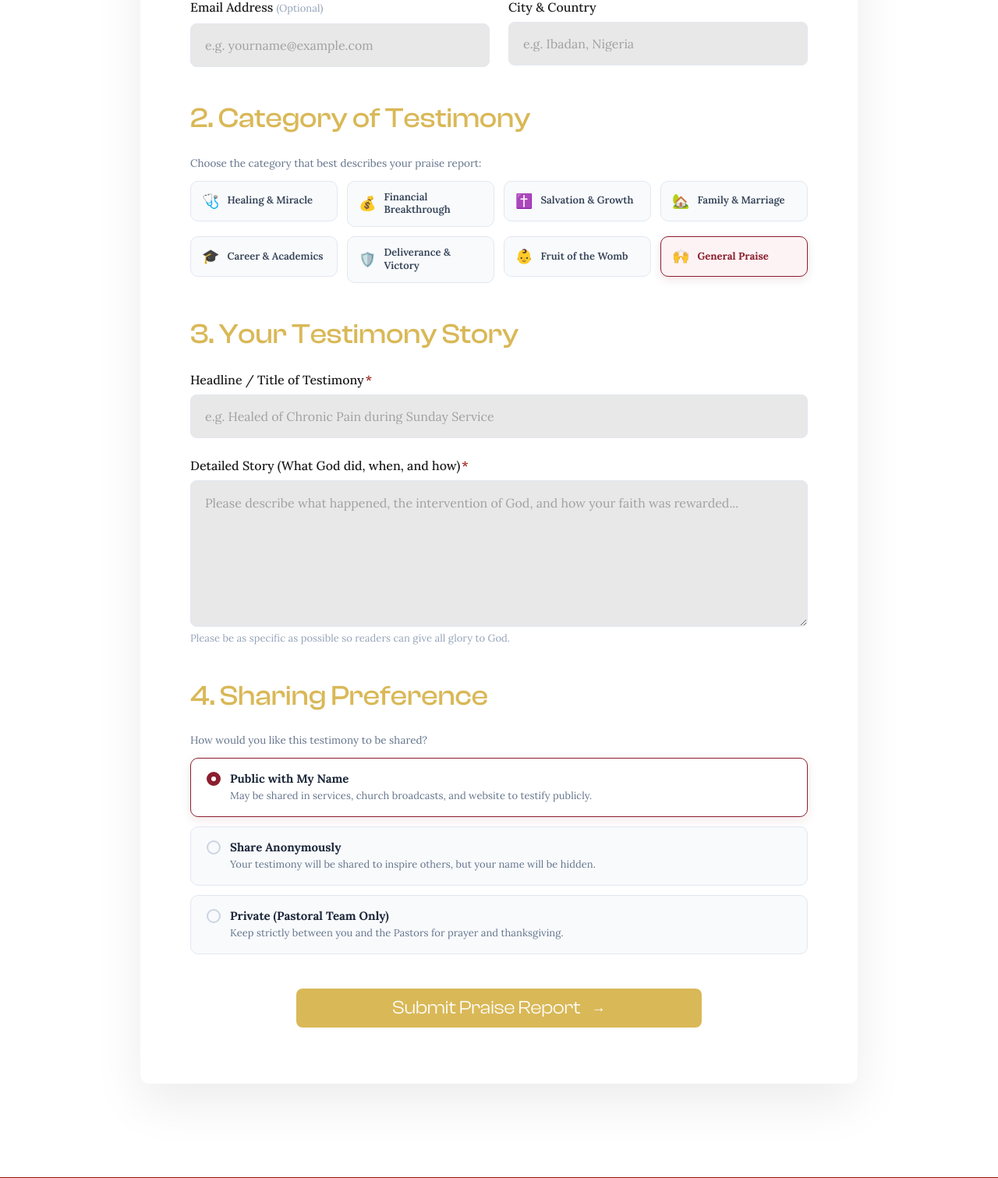
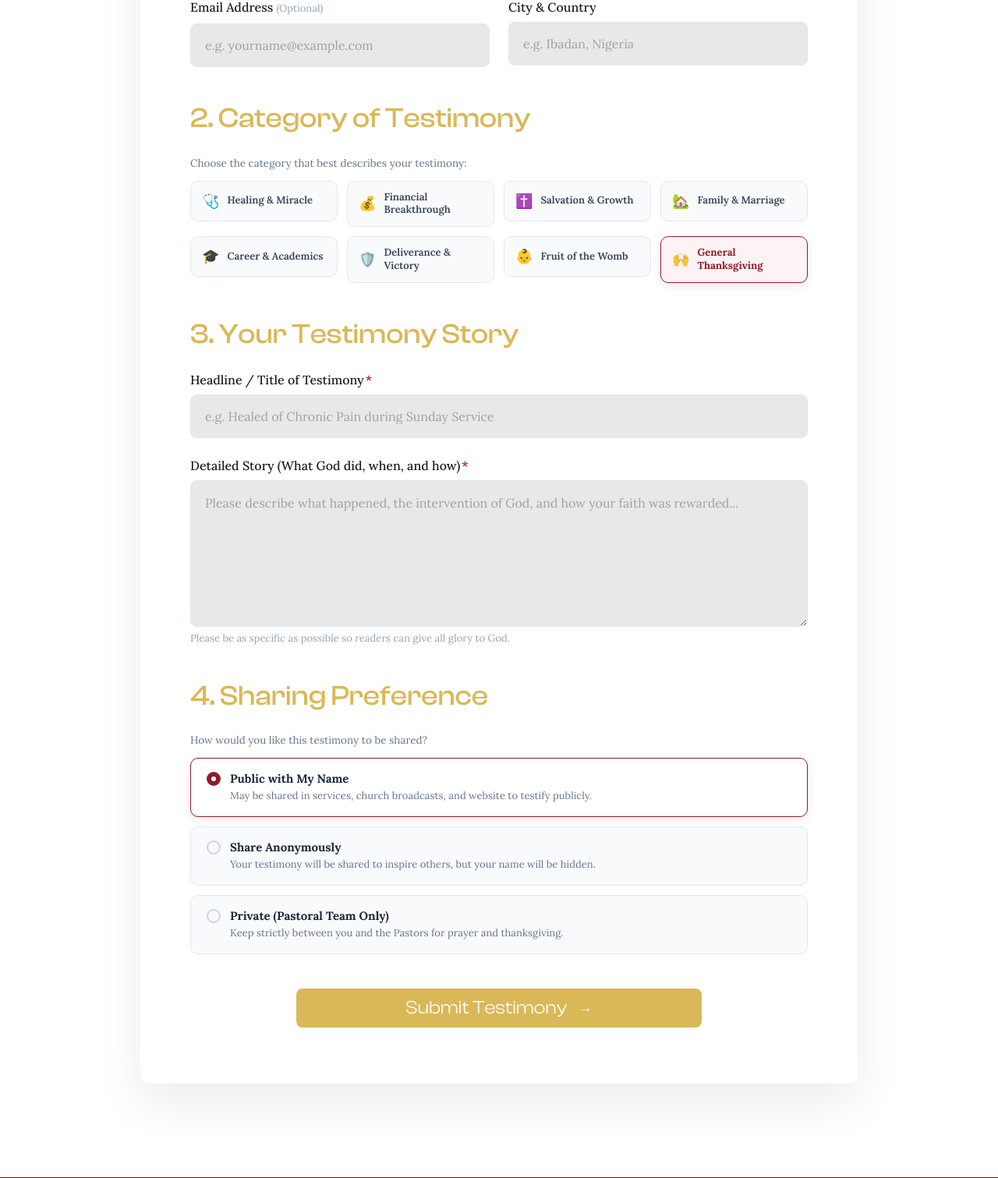
Before and after one commit to sitanet/TCGC_CHURCH_WEB, a Django app: page /testimony/ in a window 1280 px wide. Shown: the part 714-2225 px from the top of the page at 78% size. Run offline with Django 5.2, Linux system fonts and the light colour scheme; data that the repository does not hold is empty.

Commit message:
refactor: remove Praise Report terminology and standardize to Testimony

```diff
--- a/templates/testimony.html
+++ b/templates/testimony.html
@@ -1,7 +1,7 @@
 {% extends 'base.html' %}
 {% load static %}
 
-{% block title %}Praise Reports & Testimonies — The CityGate Church{% endblock %}
+{% block title %}Testimonies — The CityGate Church{% endblock %}
 
 {% block content %}
 <!-- TESTIMONY HERO SECTION (Animated Background) -->
@@ -36,7 +36,6 @@
     <!-- Hero Title & Subtitle -->
     <div class="tcgc-reg-hero-content" style="margin-top: 50px;">
         <h1 class="tcgc-reg-hero-title">
-            PRAISE REPORTS &amp;<br>
             TESTIMONIES
         </h1>
         <p class="tcgc-reg-hero-subtitle">
@@ -50,7 +49,7 @@
 <section class="tcgc-reg-card-section" style="margin-top: -190px; padding-bottom: 120px;">
     <div class="tcgc-testimony-card">
         <div class="text-center mb-4">
-            <span class="tcgc-testimony-pill"><i class="bi bi-chat-heart-fill me-1"></i> SHARE YOUR PRAISE REPORT</span>
+            <span class="tcgc-testimony-pill"><i class="bi bi-chat-heart-fill me-1"></i> SHARE YOUR TESTIMONY</span>
             <h2 class="tcgc-testimony-card-title mt-2 mb-2">What Has God Done For You?</h2>
             <p class="tcgc-testimony-card-desc">Every testimony is a weapon of victory. Your story will inspire faith in someone today.</p>
         </div>
@@ -106,7 +105,7 @@
             <!-- 2. Testimony Category -->
             <div class="tcgc-testimony-group">
                 <h3 class="tcgc-reg-section-title">2. Category of Testimony</h3>
-                <p class="tcgc-section-hint">Choose the category that best describes your praise report:</p>
+                <p class="tcgc-section-hint">Choose the category that best describes your testimony:</p>
                 <div class="tcgc-cat-grid">
                     <label class="tcgc-cat-card">
                         <input type="radio" name="category" value="healing" {% if form_data.category == 'healing' %}checked{% endif %}>
@@ -161,7 +160,7 @@
                         <input type="radio" name="category" value="general" {% if not form_data.category or form_data.category == 'general' %}checked{% endif %}>
                         <div class="tcgc-cat-content">
                             <span class="tcgc-cat-icon">🙌</span>
-                            <span class="tcgc-cat-name">General Praise</span>
+                            <span class="tcgc-cat-name">General Thanksgiving</span>
                         </div>
                     </label>
                 </div>
@@ -227,7 +226,7 @@
             <!-- Submit Button -->
             <div class="tcgc-reg-submit-row" style="display: flex; justify-content: center; margin-top: 40px;">
                 <button type="submit" id="testimonySubmitBtn" class="tcgc-btn-complete-reg" style="max-width: 520px; width: 100%; border: none;">
-                    <span>Submit Praise Report</span>
+                    <span>Submit Testimony</span>
                     <span class="tcgc-arrow-long">&#8594;</span>
                 </button>
             </div>
@@ -240,7 +239,7 @@
 {% if featured_testimonies %}
 <section class="tcgc-testimony-showcase-section py-5" style="background: #F8FAFC; border-top: 1px solid #E2E8F0;">
     <div class="container text-center mb-5" style="max-width: 800px; margin: 0 auto;">
-        <span class="tcgc-testimony-pill"><i class="bi bi-stars me-1"></i> PRAISE ARCHIVE</span>
+        <span class="tcgc-testimony-pill"><i class="bi bi-stars me-1"></i> TESTIMONY ARCHIVE</span>
         <h2 class="tcgc-events-heading mt-2" style="font-family: var(--font-display, serif); font-size: 36px; color: var(--color-crimson, #980E03);">RECENT ACTS OF GOD</h2>
         <p class="text-muted" style="max-width: 600px; margin: 0 auto; font-size: 15px;">Read how God is moving powerfully among His people at The CityGate Church.</p>
     </div>
@@ -728,7 +727,7 @@ document.addEventListener('DOMContentLoaded', function() {
         const btn = document.getElementById('testimonySubmitBtn');
         if (btn) {
             btn.disabled = true;
-            btn.innerHTML = '<span>Submitting Praise Report...</span>';
+            btn.innerHTML = '<span>Submitting Testimony...</span>';
         }
     });
 });
```
